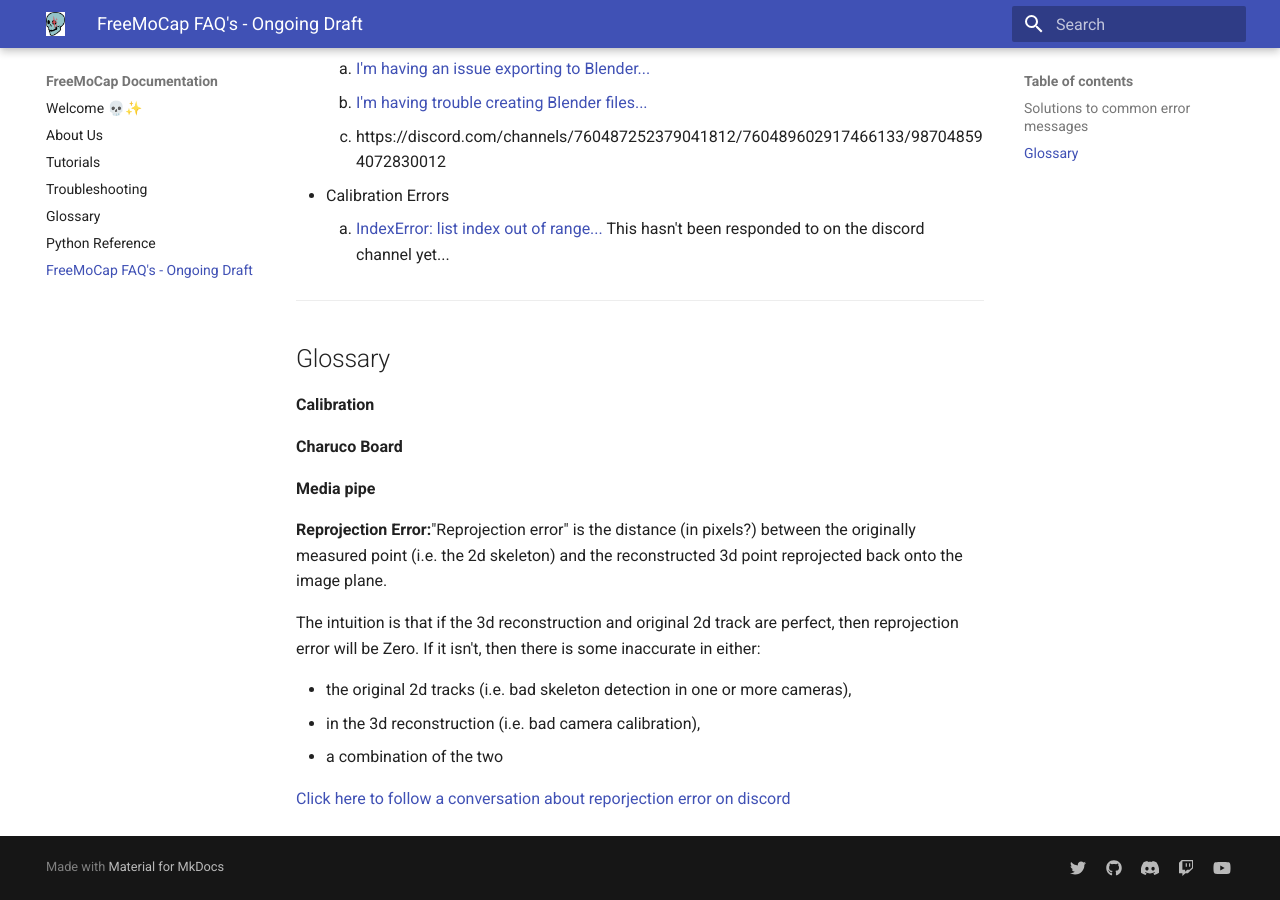
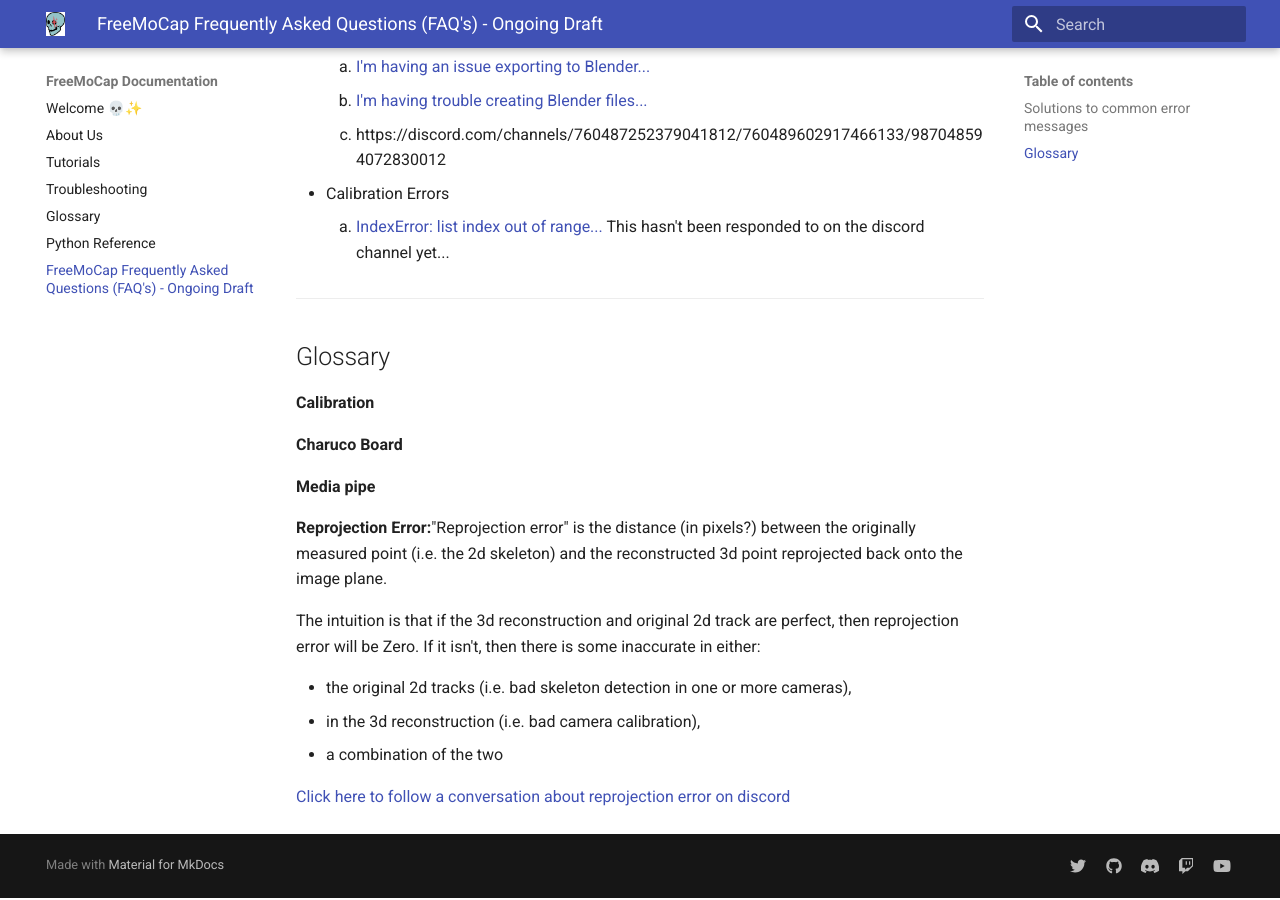
Before and after one commit to freemocap/documentation, an MkDocs documentation site: the page built from docs/frequently_asked_questions_faq.md, in a window 1280 px wide and 900 px high, scrolled down 2887 px. Built offline with MkDocs 1.6.1 and Material for MkDocs 9.7.7, drawn with Linux system fonts in a browser that asks for light colours; some of the changed text lies outside the part shown.

Commit message:
Update frequently_asked_questions_faq.md

```diff
--- a/docs/frequently_asked_questions_faq.md
+++ b/docs/frequently_asked_questions_faq.md
@@ -1,8 +1,6 @@
 
 
-# FreeMoCap FAQ's - Ongoing Draft
-
-[![hackmd-github-sync-badge](https://hackmd.io/orxXYZMRTrOsyYbRiNsX_A/badge)](https://hackmd.io/orxXYZMRTrOsyYbRiNsX_A)
+# FreeMoCap Frequently Asked Questions (FAQ's) - Ongoing Draft
 
 
 **1. When will FreeMoCap Alpha launch?**
@@ -130,4 +128,4 @@
 
 
 
-[Click here to follow a conversation about reporjection error on discord](https://discord.com/channels/760487252379041812/760489602917466133/989189718203838505)
+[Click here to follow a conversation about reprojection error on discord](https://discord.com/channels/760487252379041812/760489602917466133/989189718203838505)
```
